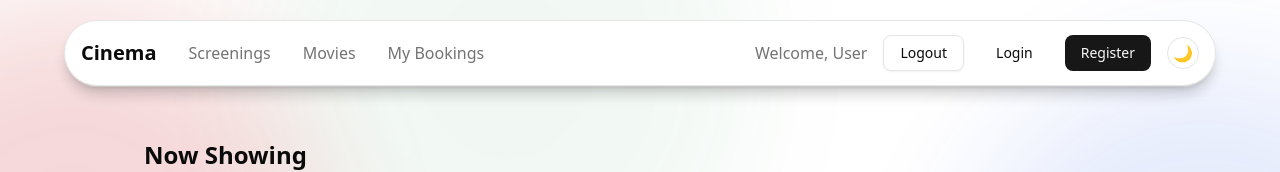
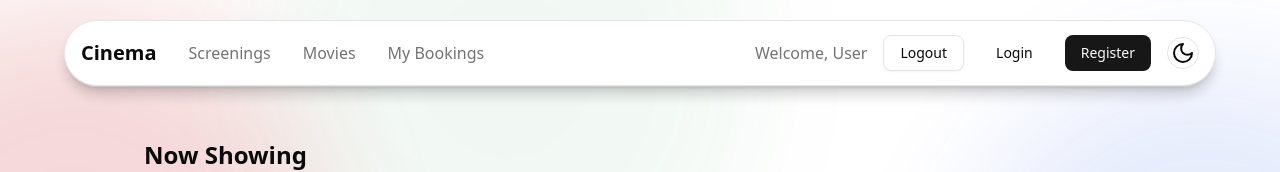
Before and after one commit to horvathgyozo/cinema-awp1, a React (Vite) app in the folder client/: page / in a window 1280 px wide. Shown: the top 172 px of the page. Built offline with nearby package versions, Linux system fonts and the light colour scheme.

Commit message:
change theme

```diff
--- a/client/src/Navigation.tsx
+++ b/client/src/Navigation.tsx
@@ -1,6 +1,7 @@
 import { Link } from "react-router";
 import { Button } from "./components/ui/button";
 import { Card } from "./components/ui/card";
+import { ThemeToggle } from "./ThemeToggle";
 
 export const Navigation = () => (
   <nav className="border-b z-50 shadow-lg rounded-full sticky top-5 mx-auto max-w-6xl w-11/12">
@@ -27,9 +28,7 @@
             <Button variant="outline">Logout</Button>
             <Button variant="ghost">Login</Button>
             <Button>Register</Button>
-            <button className="bg-background rounded-full flex items-center justify-center w-8 h-8 border">
-              🌙
-            </button>
+            <ThemeToggle />
           </div>
         </div>
       </div>
--- /dev/null
+++ b/client/src/ThemeToggle.tsx
@@ -0,0 +1,24 @@
+import { Moon, Sun } from "lucide-react";
+import { useEffect, useState } from "react";
+
+export const ThemeToggle = () => {
+  const [theme, setTheme] = useState("light");
+
+  useEffect(() => {
+    console.log("toggle render");
+    if (theme === "dark") {
+      document.documentElement.classList.add("dark");
+    } else {
+      document.documentElement.classList.remove("dark");
+    }
+  }, [theme]);
+
+  return (
+    <button
+      onClick={() => setTheme(theme === "light" ? "dark" : "light")}
+      className="bg-background rounded-full flex items-center justify-center w-8 h-8 border"
+    >
+      {theme === "light" ? <Moon /> : <Sun />}
+    </button>
+  );
+};
```
